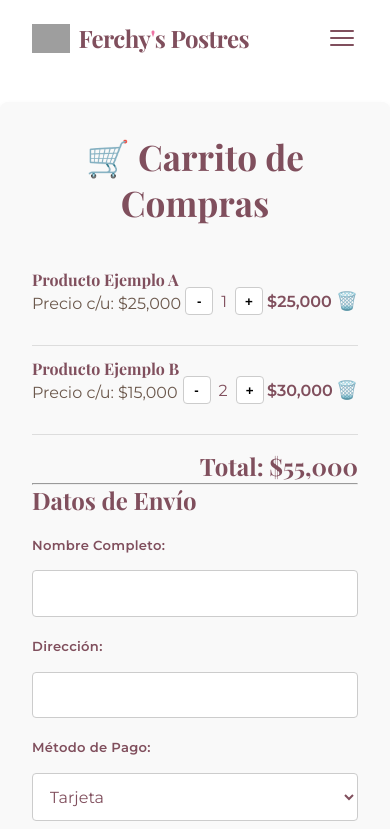
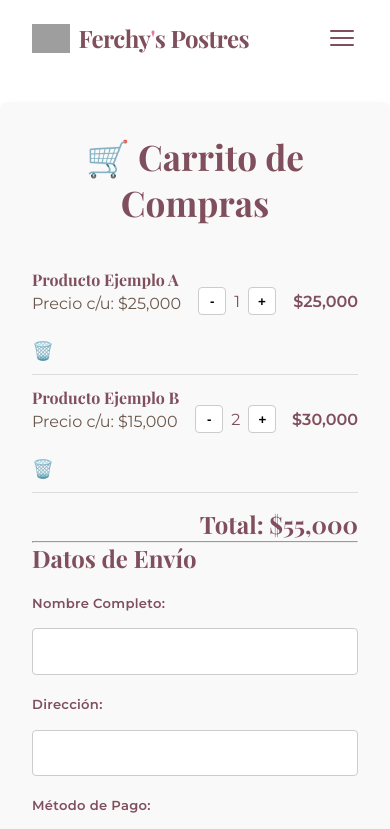
Before and after one commit to ANDREDAR63/WEB-FERCHYS, a React (Vite) app: page /carrito in a window 390 px wide. Shown: the top 829 px of the page. Built offline with nearby package versions, Linux system fonts and the light colour scheme; grey boxes are pictures that could not be loaded; a web font is replaced by a local one.

Commit message:
Update shopping_cart.css

```diff
--- a/src/components/shopping_cart/shopping_cart.css
+++ b/src/components/shopping_cart/shopping_cart.css
@@ -1,3 +1,4 @@
+/* Contenedor principal */
 .cart-container {
   max-width: 600px;
   margin: 2rem auto;
@@ -7,6 +8,94 @@
   box-shadow: 0 4px 6px rgba(0, 0, 0, 0.1);
 }
 
+/* Caja de selección de productos disponibles */
+.add-product-box {
+  background-color: #ffffff;
+  padding: 1rem;
+  border-radius: 6px;
+  margin-bottom: 1rem;
+  border: 1px dashed #007bff;
+}
+
+.add-product-form {
+  display: flex;
+  gap: 0.5rem;
+  margin-top: 0.5rem;
+}
+
+.product-select {
+  flex: 1;
+  padding: 0.6rem;
+  border: 1px solid #ccc;
+  border-radius: 4px;
+  font-size: 1rem;
+  background-color: #fff;
+}
+
+.add-btn {
+  background-color: #28a745;
+  color: white;
+  border: none;
+  padding: 0.5rem 1rem;
+  border-radius: 4px;
+  cursor: pointer;
+  font-weight: bold;
+  transition: background 0.2s;
+}
+
+.add-btn:hover {
+  background-color: #218838;
+}
+
+/* Elementos dentro del carrito */
+.cart-item {
+  display: flex;
+  justify-content: space-between;
+  align-items: center;
+  padding: 0.8rem 0;
+  border-bottom: 1px solid #ddd;
+}
+
+.item-controls {
+  display: flex;
+  align-items: center;
+  gap: 0.5rem;
+}
+
+.item-controls button {
+  width: 28px;
+  height: 28px;
+  border: 1px solid #ccc;
+  background-color: #fff;
+  border-radius: 4px;
+  cursor: pointer;
+  font-weight: bold;
+  transition: background 0.2s;
+}
+
+.item-controls button:hover {
+  background-color: #e2e2e2;
+}
+
+.delete-btn {
+  background: none;
+  border: none;
+  cursor: pointer;
+  font-size: 1.1rem;
+  transition: transform 0.1s;
+}
+
+.delete-btn:hover {
+  transform: scale(1.2);
+}
+
+.cart-total {
+  text-align: right;
+  margin-top: 1rem;
+  font-size: 1.2rem;
+}
+
+/* Formulario de Pago y Envío */
 .cart-form {
   display: flex;
   flex-direction: column;
@@ -32,6 +121,7 @@
   font-size: 1rem;
 }
 
+/* Botón de envío */
 .submit-btn {
   padding: 0.8rem;
   background-color: #007bff;
@@ -43,42 +133,24 @@
   transition: background 0.3s;
 }
 
-.submit-btn:hover {
+.submit-btn:hover:not(:disabled) {
   background-color: #0056b3;
 }
-.cart-item {
-  display: flex;
-  justify-content: space-between;
-  align-items: center;
-  padding: 0.8rem 0;
-  border-bottom: 1px solid #ddd;
+
+/* Estado deshabilitado cuando el carrito está vacío */
+.submit-btn:disabled {
+  background-color: #ccc;
+  cursor: not-allowed;
 }
 
-.item-controls {
-  display: flex;
-  align-items: center;
-  gap: 0.5rem;
+/* Ajuste móvil para pantallas pequeñas */
+@media (max-width: 480px) {
+  .add-product-form {
+    flex-direction: column;
+  }
+
+  .cart-item {
+    flex-wrap: wrap;
+    gap: 0.5rem;
+  }
 }
-
-.item-controls button {
-  width: 28px;
-  height: 28px;
-  border: 1px solid #ccc;
-  background-color: #fff;
-  border-radius: 4px;
-  cursor: pointer;
-  font-weight: bold;
-}
-
-.delete-btn {
-  background: none;
-  border: none;
-  cursor: pointer;
-  font-size: 1.1rem;
-}
-
-.cart-total {
-  text-align: right;
-  margin-top: 1rem;
-  font-size: 1.2rem;
-}
```
